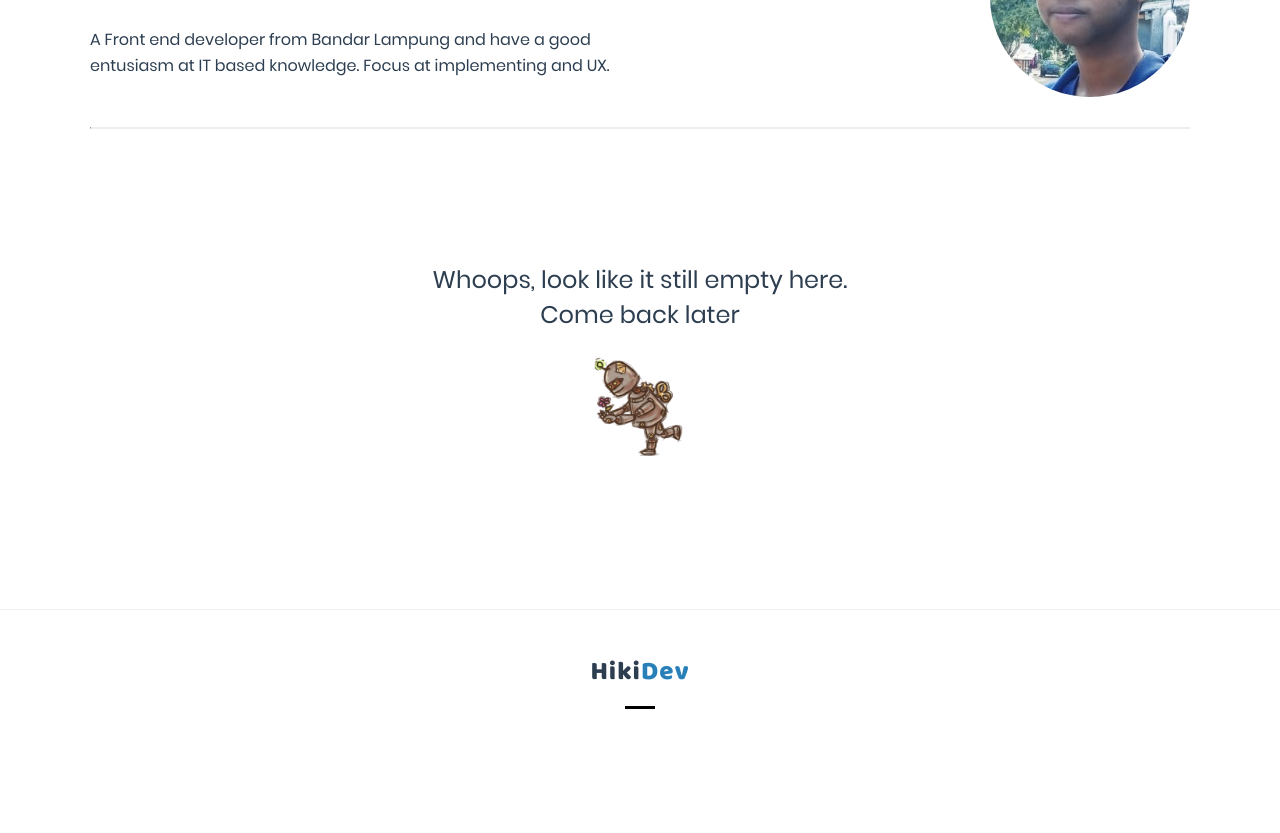
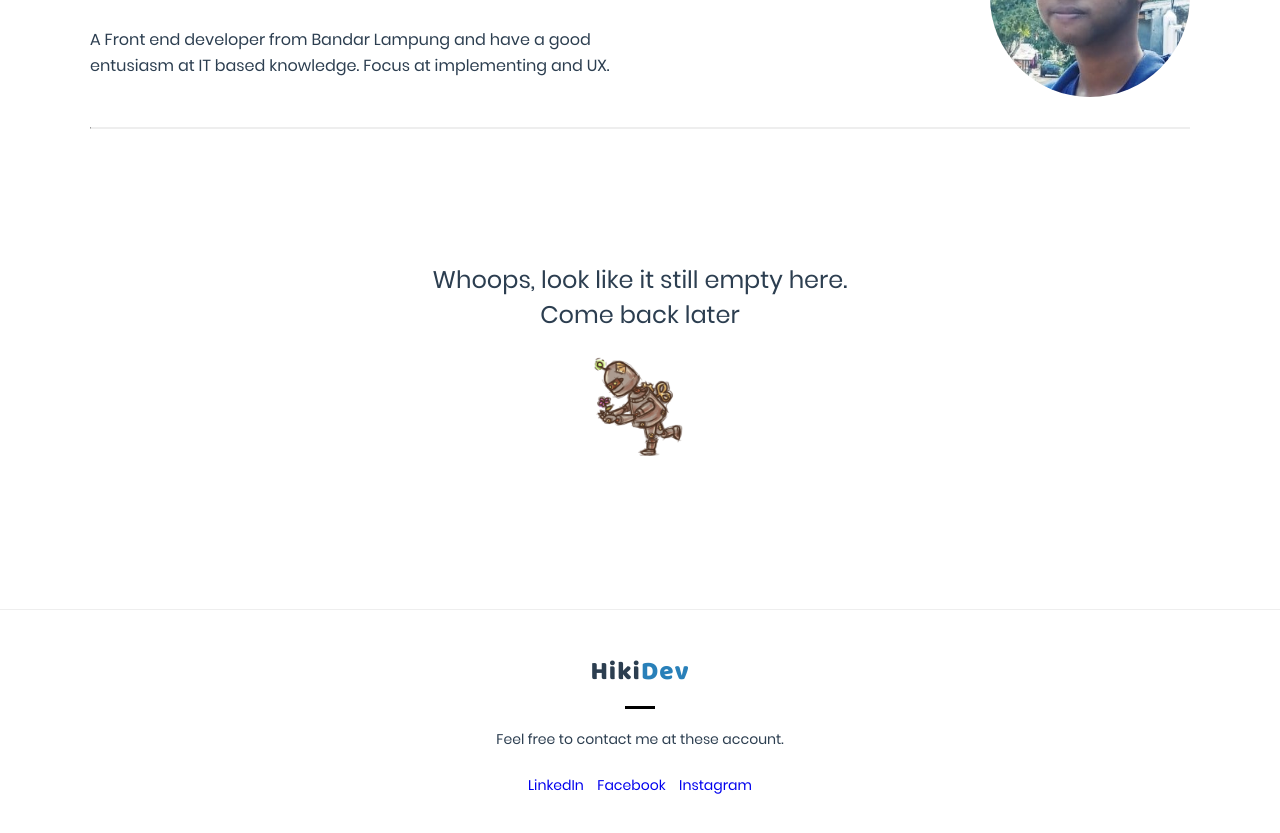
Before and after one commit to hikimo/hikimo.github.io, a website: page index.html in a window 1280 px wide. Shown: the part 261-1094 px from the top of the page. Before the commit the page ends 1040 px from the top, so only its background shows below. Drawn offline with nearby package versions, Linux system fonts and the light colour scheme.

Commit message:
adding social links

```diff
--- a/assets/css/style.css
+++ b/assets/css/style.css
@@ -125,10 +125,19 @@ footer .content .name::after {
   display: block;
 }
 footer .social-links > * {
-  display: inline-block;
+  display: block;
 }
 footer .social-links {
-  margin-top: 20px;
+  margin-top: 10px;
+  display: flex;
+  justify-content: center;
+}
+footer .social-links .links {
+  height: 50px;
+  line-height: 50px;
+}
+footer .social-links .links + .links {
+  margin-left: 10px;
 }
 
 @media only screen and (max-width: 550px) {
--- a/index.html
+++ b/index.html
@@ -22,9 +22,7 @@
   <header>
     <div class="container">
       <!-- Intro body -->
-      <div
-        data-aos-duration="1000"
-        class="intro">
+      <div class="intro">
         <h1
           data-aos="fade-right"
           data-aos-duration="1000"
@@ -38,6 +36,7 @@
         <p
           data-aos="fade-right"
           data-aos-duration="2000"
+          data-aos-anchor-placement="top-bottom"
           class="intro-text">
           A Front end developer from Bandar Lampung and have a good entusiasm at IT based knowledge.
           Focus at implementing and UX.
@@ -60,7 +59,11 @@
   <div class="project-div">
     <hr>
     <div class="no-content">
-      <p class="message">
+      <p
+        data-aos="fade-up"
+        data-aos-duration="1000"
+        data-aos-anchor-placement="top-bottom"
+        class="message">
         Whoops, look like it still empty here.<br>Come back later
         <img src="./assets/images/icons/robot.png" alt="robot">
       </p>
@@ -69,11 +72,26 @@
 
   <!-- Footer -->
   <footer>
-    <div class="content">
+    <div
+      data-aos="fade-right"
+      data-aos-duration="1000"
+      data-aos-anchor-placement="top-bottom"
+      class="content">
       <div class="name">Hiki<span class="sub">Dev</span></div>
       <!-- Social Account -->
+      <span class="text">Feel free to contact me at these account.</span>
       <div class="social-links">
-
+        <div class="list">
+          <a href="https://linkedin.com/in/rangga-prastio-484043165/" class="links">
+            LinkedIn
+          </a>
+          <a href="https://linkedin.com/in/rangga-prastio-484043165/" class="links">
+            Facebook
+          </a>
+          <a href="https://linkedin.com/in/rangga-prastio-484043165/" class="links">
+            Instagram
+          </a>
+        </div>
       </div>
     </div>
   </footer>
```
Also changed, not shown: dist/sass/_footer.sass, 1 other file.
